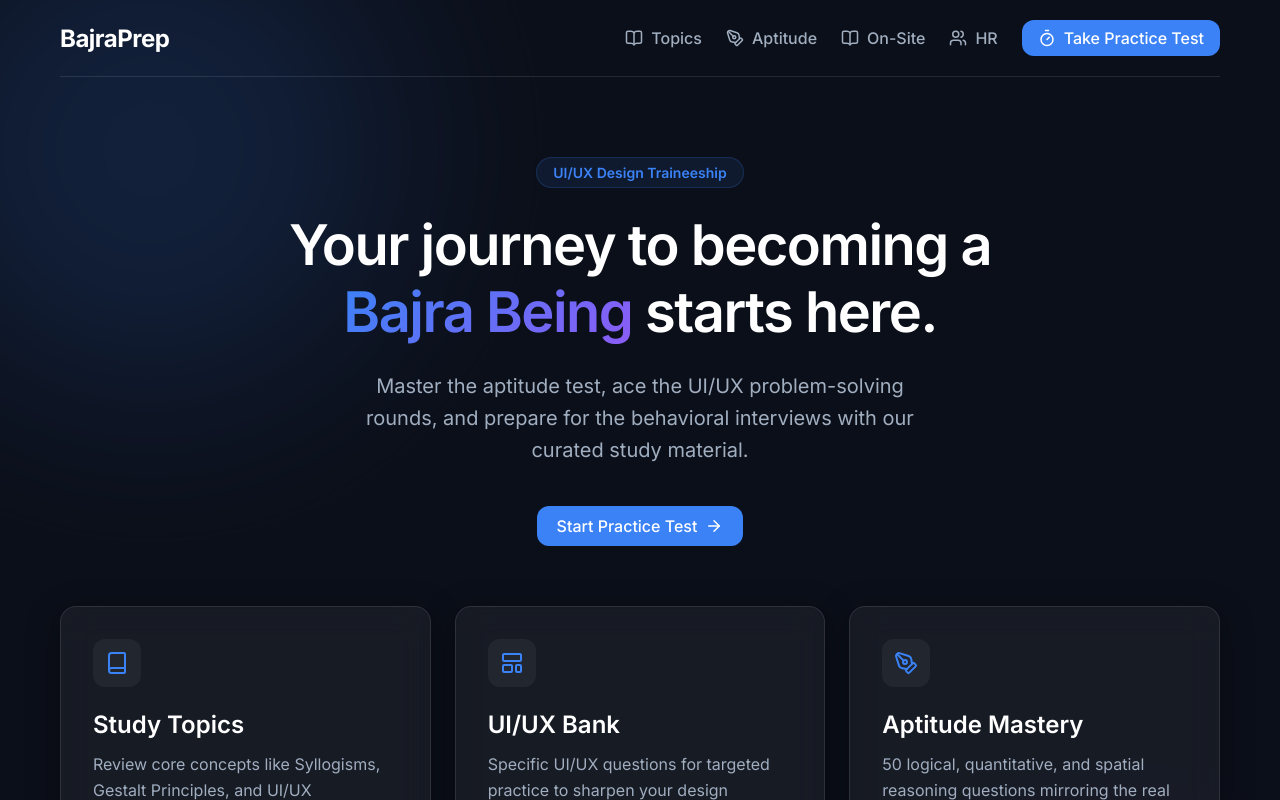
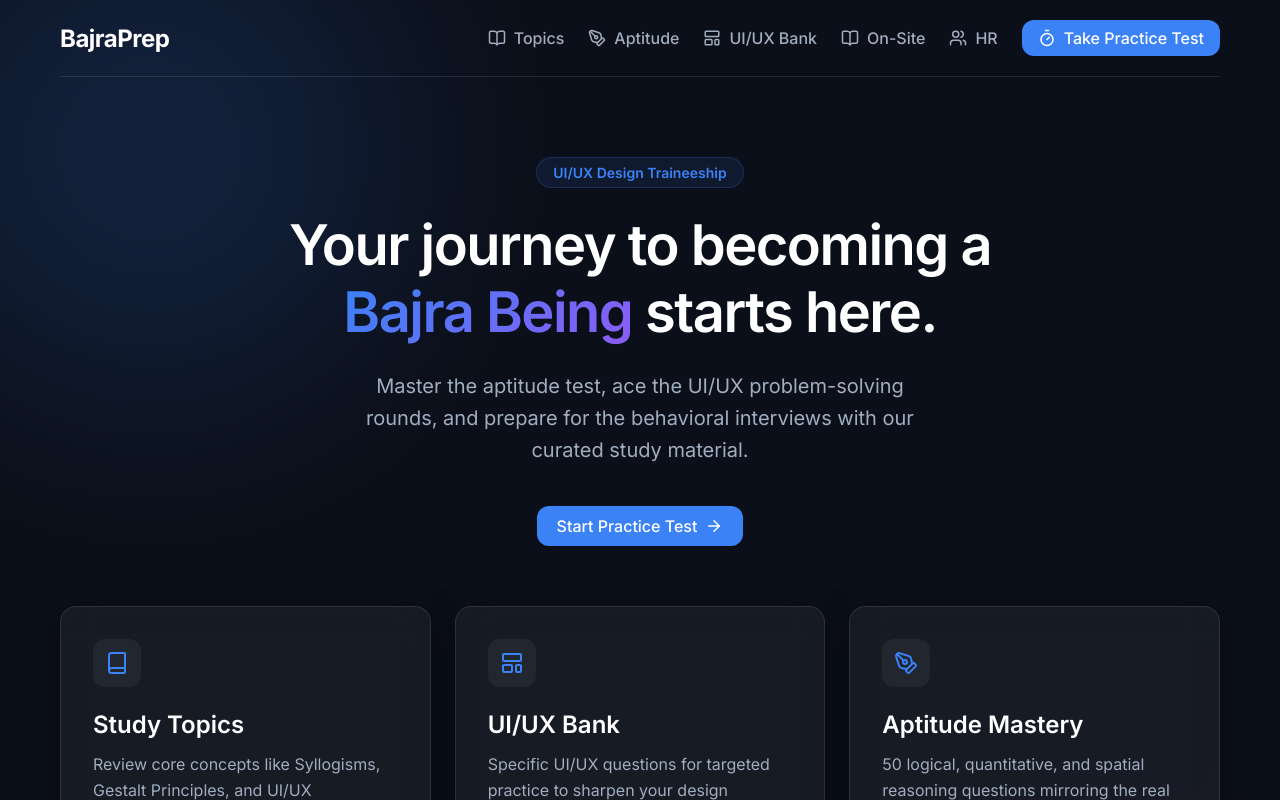
Before and after one commit to iaminaadhikari/Bajra_Tech_Interview_Prep, a Next.js app: page / in a window 1280 px wide. Shown: the top 800 px of the page. Built offline with nearby package versions, Linux system fonts and the light colour scheme.

Commit message:
Add/Update components/Navbar.tsx

```diff
--- a/components/Navbar.tsx
+++ b/components/Navbar.tsx
@@ -1,5 +1,5 @@
 import Link from 'next/link';
-import { BookOpen, PenTool, Users, Timer } from 'lucide-react';
+import { BookOpen, PenTool, Users, Timer, LayoutTemplate } from 'lucide-react';
 import styles from './Navbar.module.css';
 
 export default function Navbar() {
@@ -15,6 +15,9 @@
         <Link href="/aptitude" className={styles.link}>
           <PenTool size={18} /> Aptitude
         </Link>
+        <Link href="/uiux-bank" className={styles.link}>
+          <LayoutTemplate size={18} /> UI/UX Bank
+        </Link>
         <Link href="/on-site" className={styles.link}>
           <BookOpen size={18} /> On-Site
         </Link>
```
